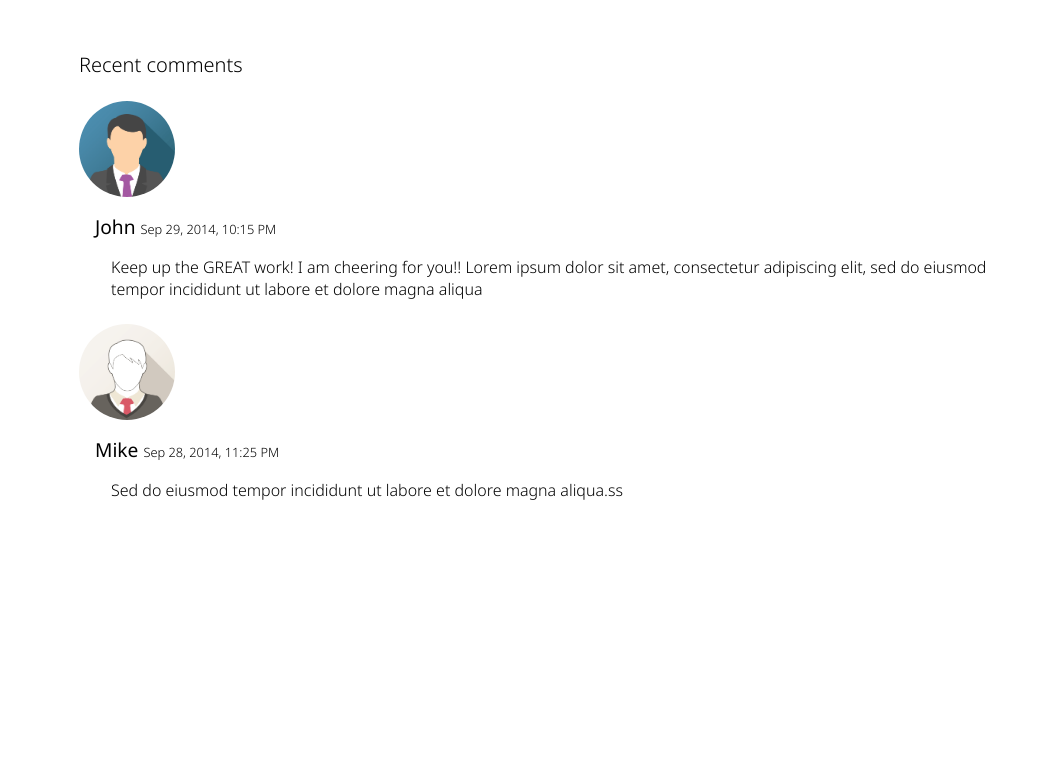
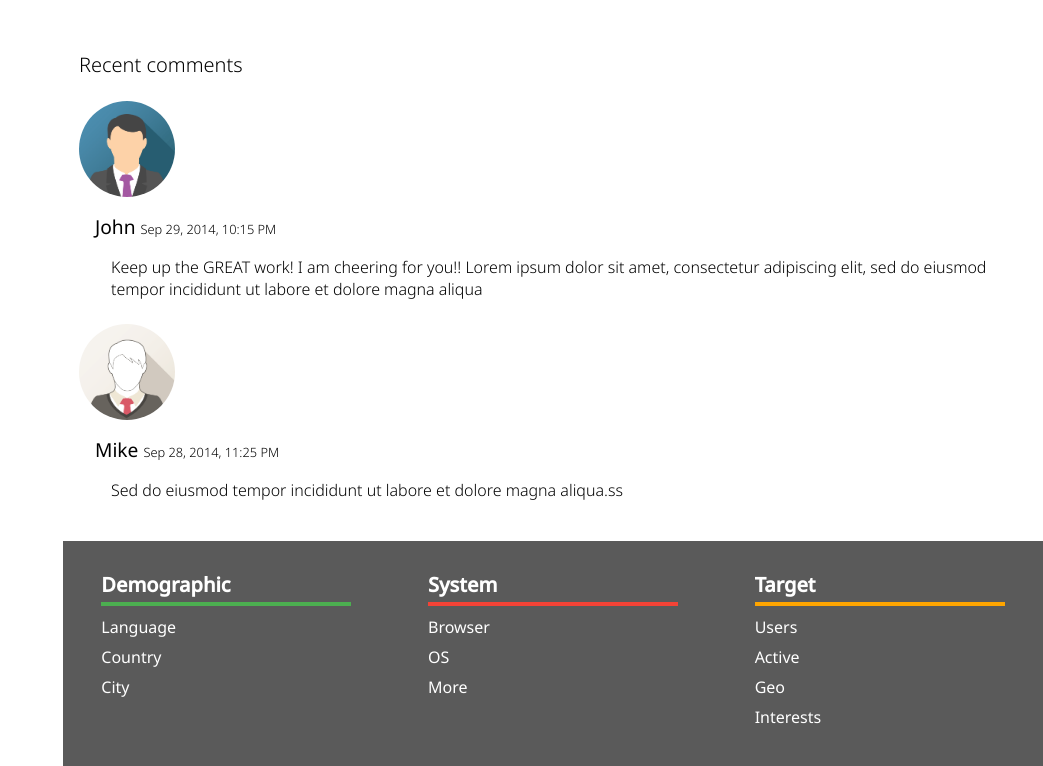
Before and after one commit to Umagowda1232/analytics-dashboard, a plain HTML site: page index.html in a window 1280 px wide. Shown: the part 1610-2376 px from the top of the page, without its empty margins (237-1280 px from the left). Before the commit the page ends 2151 px from the top, so only its background shows below. Drawn offline with nearby package versions, Linux system fonts and the light colour scheme.

Commit message:
Added info section

```diff
--- a/index.html
+++ b/index.html
@@ -226,6 +226,36 @@
           </div>
         </div>
       </section>
+
+      <!-- Info Section -->
+      <section class="info-section">
+        <div class="info-column">
+          <h3 class="info-title green">Demographic</h3>
+          <ul class="info-list">
+            <li>Language</li>
+            <li>Country</li>
+            <li>City</li>
+          </ul>
+        </div>
+        <div class="info-column">
+          <h3 class="info-title red">System</h3>
+          <ul class="info-list">
+            <li>Browser</li>
+            <li>OS</li>
+            <li>More</li>
+          </ul>
+        </div>
+        <div class="info-column">
+          <h3 class="info-title orange">Target</h3>
+          <ul class="info-list">
+            <li>Users</li>
+            <li>Active</li>
+            <li>Geo</li>
+            <li>Interests</li>
+          </ul>
+        </div>
+      </section>
+
     </main>
 </body>
 </html>
--- a/styles.css
+++ b/styles.css
@@ -440,6 +440,63 @@ body {
     padding: 0 0 1.5rem 1rem;
   }
 
+  /* Info Section */
+  .info-section {
+    display: flex;
+    justify-content: space-around;
+    background-color: #5a5a5a;
+    padding: 30px 0 30px 0;
+    color: white;
+    /* left: 0; */
+    font-family: Arial, sans-serif;
+  }
+
+  .info-column {
+    flex: 1;
+    max-width: 250px;
+    margin: 0 15px;
+  }
+
+  .info-title {
+    font-size: 20px;
+    margin-bottom: 10px;
+    position: relative;
+    padding-bottom: 8px;
+  }
+
+  .info-title::after {
+    content: "";
+    display: block;
+    height: 4px;
+    width: 100%;
+    position: absolute;
+    bottom: 0;
+    left: 0;
+  }
+
+  .info-title.green::after {
+    background-color: #4caf50;
+  }
+
+  .info-title.red::after {
+    background-color: #f44336;
+  }
+
+  .info-title.orange::after {
+    background-color: #ffa500;
+  }
+
+  .info-list {
+    list-style: none;
+    padding: 0;
+    margin: 0;
+  }
+
+  .info-list li {
+    margin: 8px 0;
+  }
+
+
 
 /* Responsive design for tab devices */
 
```
